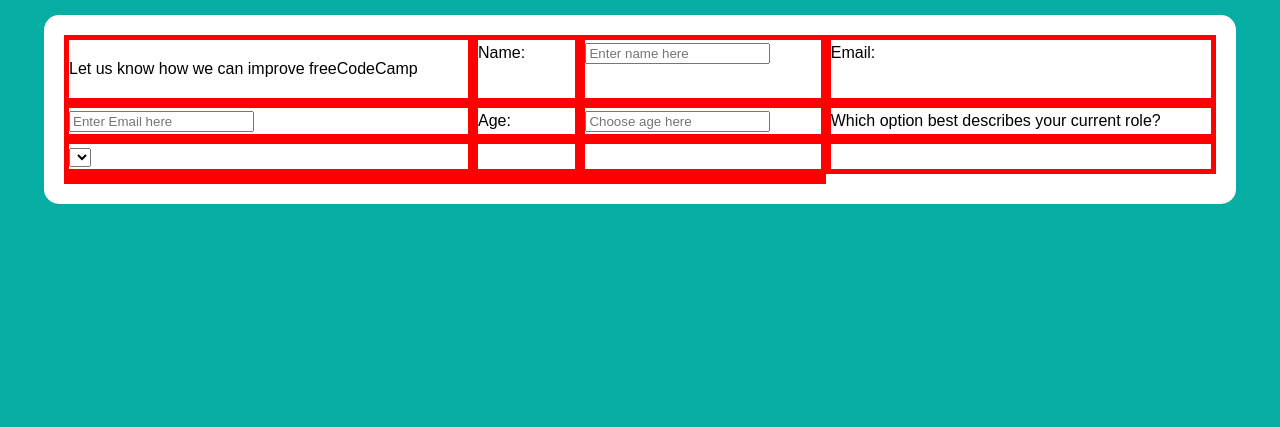
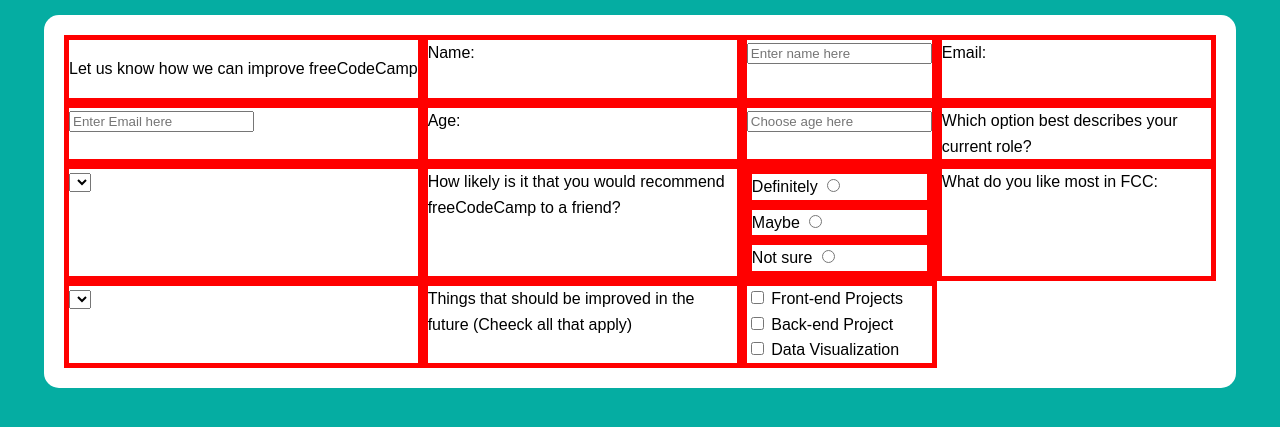
Before and after one commit to MichaelPagaran/surveyForm, a plain HTML site: page index.html in a window 1280 px wide. Shown: the part 53-480 px from the top of the page. Drawn offline with Linux system fonts and the light colour scheme.

Commit message:
unfinished, do not merge

```diff
--- a/css/style.css
+++ b/css/style.css
@@ -37,6 +37,9 @@ h1{
 
         display: grid;
         grid-template-columns: repeat(1fr 500px 500px 1fr);
-        grid-template-areas: ". description description .";
+        grid-template-areas:
+        ". description description ."
+        ". nameLabel nameInput ."
+        ". emailLabel emailInput .";
     }
 }
--- a/index.html
+++ b/index.html
@@ -34,15 +34,49 @@
                 </div>
                 <div class="roleInput">
                     <select name="" id="roleInput">
-
+                        <option value="Student"></option>
+                        <option value="Teacher"></option>
+                        <option value="Other"></option>
                     </select>
                 </div>
-                <div class="recommendLabel"></div>
-                <div class="recommendInput"></div>
-                <div class="likeLabel"></div>
-                <div class="likeInput"></div>
-                <div class="improveLabel"></div>
-                <div class="improveInput"></div>
+                <div class="recommendLabel">
+                    <label for="">How likely is it that you would recommend freeCodeCamp to a friend?</label>
+                </div>
+                <div class="recommendInput">
+                    <div class="radioChoices">
+                        <label for="definitelyRadio">Definitely</label>
+                        <input type="radio" name="" id="definitelyRadio" value="definitely">
+                    </div>
+                    <div class="maybeRadio">
+                        <label for="maybeRadio">Maybe</label>
+                        <input type="radio" name="" id="maybeRadio" value="maybe">
+                    </div>
+                    <div class="radioChoices">
+                        <label for="notSureRadio">Not sure</label>
+                        <input type="radio" name="" id="notSureRadio" value="notSure">
+                    </div>
+                </div>
+                <div class="likeLabel">
+                    <label for=""> What do you like most in FCC: </label>
+                </div>
+                <div class="likeInput">
+                    <select name="" id="likeInput">
+                        <option value="Food"></option>
+                        <option value="Environment"></option>
+                        <option value="Other"></option>
+                    </select>
+                </div>
+                <div class="improveLabel">
+                    <label for="">Things that should be improved in the future (Cheeck all that apply)</label>
+                </div>
+                <div class="improveInput">
+                    <input type="checkbox" class="frontEndCheck" id="frontEnd" name="vehicle1" value="Front-end Projects">
+                    <label for="" class="frontEndLabel">Front-end Projects</label><br>
+                    <input type="checkbox" class="backEndCheck" id="backEnd" name="vehicle2" value="Back-end Projects">
+                    <label for="" class="beckEndLabel">Back-end Project</label><br>
+                    <input type="checkbox" class="dataVisualizationCheck" id="data" name="vehicle3" value="Data Visualization">
+                    <label for="" class="dataVisualizationLabel">Data Visualization</label><br>
+                </div>
             </div>
             </div>
         </form>
```
